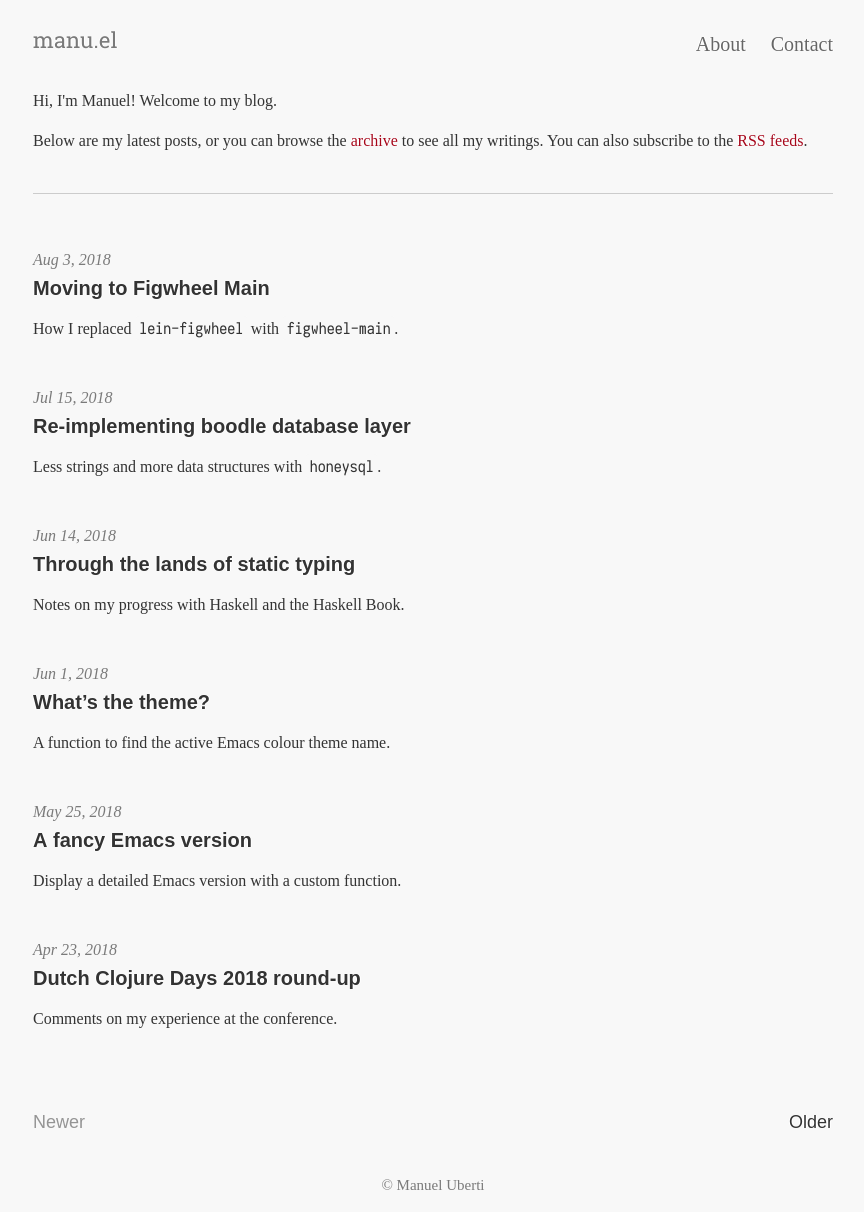
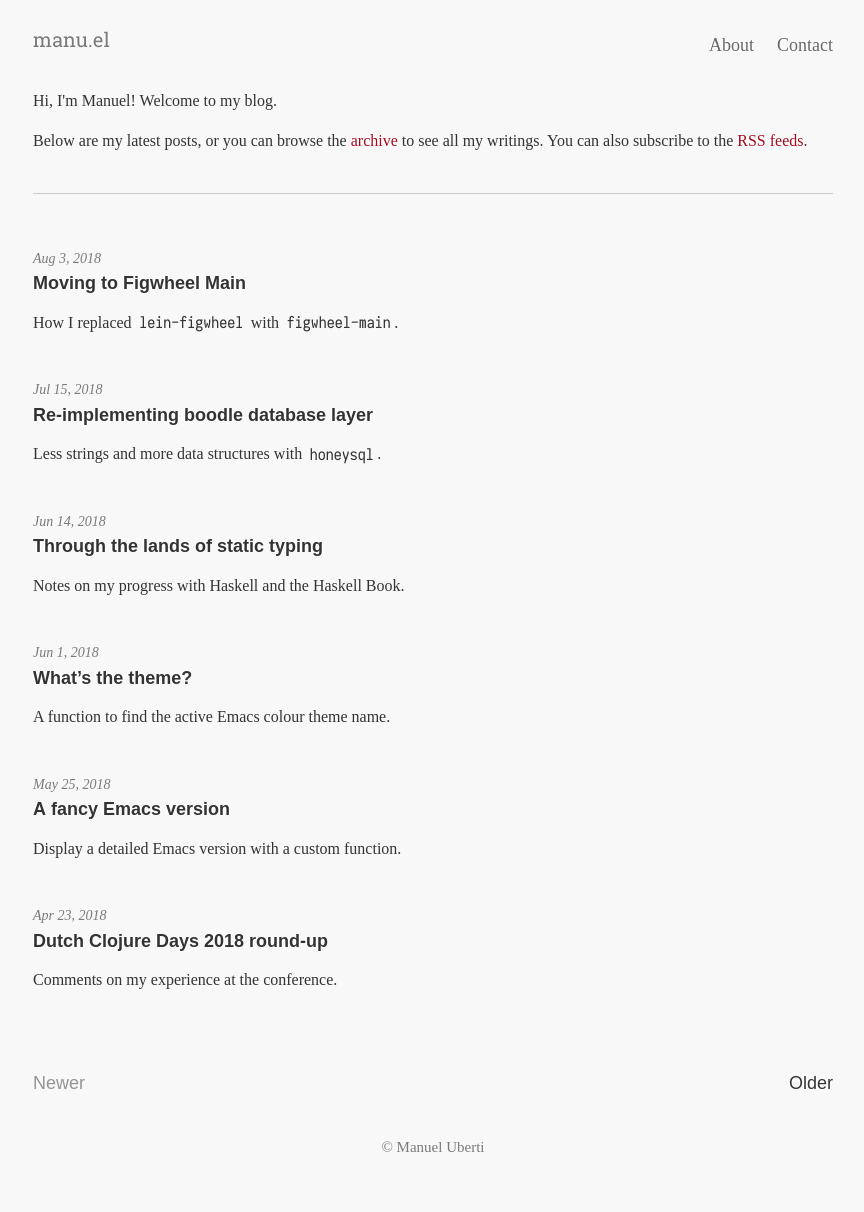
Before and after one commit to manuel-uberti/manuel-uberti.github.io, a Jekyll site: the page built from index.html, in a window 1280 px wide. Shown: the whole page, without its empty margins (207-1071 px from the left). Built offline with Jekyll 4.4.1, drawn with Linux system fonts in a browser that asks for light colours; some web fonts are replaced; the list of posts is cut into pages by our own code; after the commit the page ends 1173 px from its top, so only the background shows below that.

Commit message:
Reduce headers' font size

```diff
--- a/_sass/_variables.scss
+++ b/_sass/_variables.scss
@@ -54,12 +54,12 @@ $heading-font-weight: 500 !default;
 $heading-line-height: 1.25 !default;
 $monospace-font-family: 'Iosevka SS08', monospace !default;
 $title-font-family: 'Roboto Slab', serif !default;
-$h1: 1.2rem !default;
-$h2: 1.1rem !default;
-$h3: 1.0rem !default;
-$h4: .9rem !default;
-$h5: .8rem !default;
-$h6: .5rem !default;
+$h1: 1.1rem !default;
+$h2: 1.0rem !default;
+$h3: .9rem !default;
+$h4: .8rem !default;
+$h5: .7rem !default;
+$h6: .6rem !default;
 $h00: 4rem !default;
 $h0: 3rem !default;
 $h00-responsive: 8vw !default;
```
